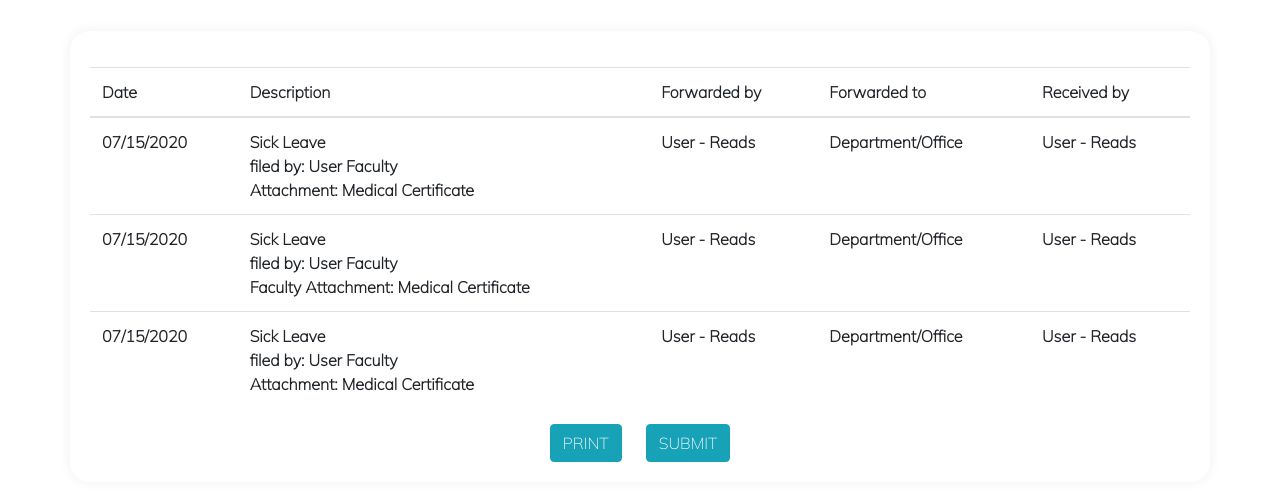
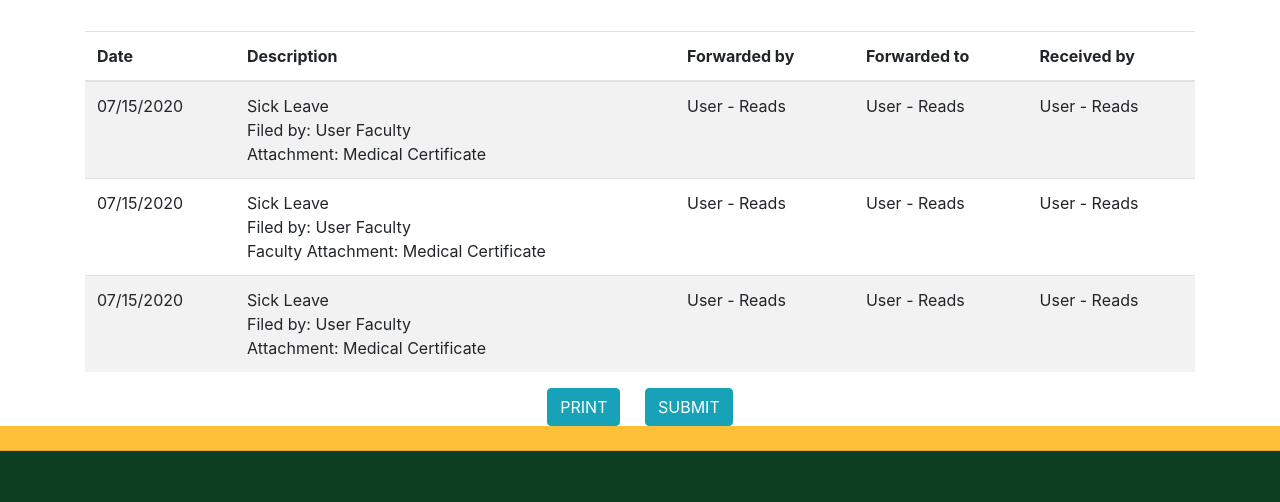
Before and after one commit to renzoromares/USJR-MIS, a Django app: template MIS_SYSTEM/templates/Memo Routing - Outoging.html in a window 1280 px wide. Shown: the part 295-797 px from the top of the page. Run offline with Django 3.2, Linux system fonts and the light colour scheme; the template is opened without the code that fills it, so the values that code supplies are empty; some libraries are stand-ins or nearby versions.

Commit message:
Updated code, ge tang2 ang styles sa sod.

```diff
--- a/MIS_SYSTEM/templates/Memo Routing - Outoging.html
+++ b/MIS_SYSTEM/templates/Memo Routing - Outoging.html
@@ -1,11 +1,10 @@
-{%load static%}
 <!DOCTYPE html>
 <html>
 <head>
 <title>Memo Routing (Outgoing)</title>
 
-<link rel="stylesheet" href="{%static 'css/Design.css' %}">
-<link rel="stylesheet" href="{%static 'css/Memo Routing - Outoging.css' %}">
+<link rel="stylesheet" href="CSS files/Memo Routing - Outgoing.css">
+<link rel="stylesheet" href="CSS files/Design.css">
 <link rel="stylesheet" href="https://stackpath.bootstrapcdn.com/bootstrap/4.5.0/css/bootstrap.min.css">
 <link rel = "stylesheet" href="https://stackpath.bootstrapcdn.com/font-awesome/4.7.0/css/font-awesome.min.css">
 <link href="https://fonts.googleapis.com/css2?family=EB+Garamond&display=swap" rel="stylesheet">
@@ -28,7 +27,7 @@
 <!----------------------------------------------------------------NAVBAR----------------------------------------------------------------------->
 <section id="nav-bar">
     <nav class="navbar navbar-expand-lg navbar-light">
-        <a class="navbar-brand" href="Dashboard.html"><img src="{% static 'images/logo.png' %}"></a>
+        <a class="navbar-brand" href="Dashboard.html"><img src="img/logo.png"></a>
         <button class="navbar-toggler" type="button" data-toggle="collapse" data-target="#navbarNavDropdown" aria-controls="navbarNavDropdown" aria-expanded="false" aria-label="Toggle navigation">
           <span class="navbar-toggler-icon"></span>
         </button>
@@ -84,17 +83,11 @@
 </section>
 
 <!----------------------------------------------------------------GRID------------------------------------------------------------------------------------------>
-
 <div class="container-fluid p-0"></div>
-
 <div class = "col1"></div>
-</div>
-</div>
 <!---------------------------------------------------------------HEADER-------------------------------------------------------------------------------------------->
-
 <div id="cover">
   <div class="jumbotron jumbotron-fluid">
-
     <div class="container">
         <p></p>
       <h1>MEMO ROUTING - OUTGOING</h1>
@@ -105,7 +98,7 @@
 <div class = "container fortable">
   <form>
     <form>
-      <table class="table mb-3 mt-3"style="width: 100%">
+      <table class="table mb-3 mt-3 table-striped"style="width: 100%">
         <thead>
           <tr>
             <th scope="col">Date</th>
@@ -118,28 +111,27 @@
         <tbody>
           <tr>
             <td>07/15/2020</th>
-            <td>Sick Leave <br>filed by: User Faculty <br>Attachment: Medical Certificate</td>
+            <td>Sick Leave <br>Filed by: User Faculty <br>Attachment: Medical Certificate</td>
             <td>User - Reads</td>
-            <td>Department/Office</td>
+            <td>User - Reads</td>
             <td>User - Reads</td>
           </tr>
+
           <tr>
             <td>07/15/2020</th>
-            <td>Sick Leave <br>filed by: User Faculty<br>Faculty Attachment: Medical Certificate</td>
+            <td>Sick Leave <br>Filed by: User Faculty<br>Faculty Attachment: Medical Certificate</td>
             <td>User - Reads</td>
-            <td>Department/Office</td>
+            <td>User - Reads</td>
             <td>User - Reads</td>
 
           </tr>
           <tr>
             <td>07/15/2020</th>
-            <td>Sick Leave <br>filed by: User Faculty <br>Attachment: Medical Certificate</td>
+            <td>Sick Leave <br>Filed by: User Faculty <br>Attachment: Medical Certificate</td>
             <td>User - Reads</td>
-            <td>Department/Office</td>
             <td>User - Reads</td>
-
+            <td>User - Reads</td>
           </tr>
-
 
         </tbody>
       </table>
@@ -152,132 +144,31 @@
   </form>
 </div>
 
-    <style>
-
-.fortable
-    {
-      background-color:white;
-    margin-top: 15px;
-    margin-bottom: 35px;
-    padding:20px;
-    box-shadow: 0px 0px 10px 3px rgb(248, 246, 246);
-    width: 1500px;
-    border-radius: 20px;
-
-    font-family: 'Mulish', sans-serif;
-    font-size: medium;
-    font-weight: 600;
-    }
-
-
-.contact-form
-{
-    background-color:white;
-    margin-top: 20px;
-    margin-bottom: 35px;
-    padding:20px;
-    box-shadow: 0px 0px 10px 3px rgb(248, 246, 246);
-    width: 1500px;
-    border-radius: 20px;
-
-    font-family: 'Mulish', sans-serif;
-    font-size: medium;
-    font-weight: 600;
-
-}
-    </style>
-
 <!-------------------------------------------------------------------------------FOOOTER---------------------------------------------------------------------->
-    <div class="card-header"></div>
-    <footer class="page-footer font-small pt-4">
-
-
-
-        <!-- Footer Text -->
+<div id="cardheader" class="card-header"></div>
+  <footer id="pagefooter" class="page-footer font-small pt-4">
     <div class="container-fluid text-center text-md-left">
-
-          <!-- Grid row -->
       <div class="row">
-
-            <!-- Grid column -->
         <div class="col-md-6 mt-md-0 mt-3">
-
-              <!-- Content -->
           <br>
-             <center><img src="{% static 'images/logomain.png' %}"></center>
+          <center><img src="img/logomain.png"></center>
           <p></p>
           <h5 class="text-uppercase font-weight-bold"><center>USJR MIS</center></h5>
-            <center>MIS-Based Document Resources<br> Management System</p>
-
-            </center><p>
+          <center>MIS-Based Document Resources<br> Management System</p></center><p>
         </div>
-            <!-- Grid column -->
-
         <hr class="clearfix w-100 d-md-none pb-3">
-
-            <!-- Grid column -->
           <div class="col-md-6 mb-md-0 mb-3">
-
-              <!-- Content -->
             <p></p>
             <br>
-              <i class="fa fa-home" aria-hidden="true"></i>
+            <i id="home" class="fa fa-home" aria-hidden="true"></i>
             Magallanes Street, 6000, Cebu City, Philippines <p></p>
-              <i class="fa fa-envelope-open" aria-hidden="true"></i>
+            <i id="envelope" class="fa fa-envelope-open" aria-hidden="true"></i>
             &nbsp; external@usjr.edu.ph <p></p>
-              <i class="fa fa-phone" aria-hidden="true"></i>
+            <i id="phone" class="fa fa-phone" aria-hidden="true"></i>
             &nbsp;(63-32) 253-7900
-              <hr>
-
           </div>
-            <!-- Grid column -->
-
       </div>
-          <!-- Grid row -->
-
     </div>
-        <!-- Footer Text -->
-
-
-
   </footer>
-      <!-- Footer -->
-
-
-      <style>
-          .card-header
-          {
-              background-color:#FEC039;
-              height: 10px;
-
-          }
-          .page-footer
-          {
-              background-color:#0D3E21;
-              color:rgb(240, 231, 231);
-              height: 300xp;
-              text-align: center;
-              font-size: 20px;
-          }
-          .fa-home
-          {
-              font-size: 50px;
-          }
-          .fa-envelope-open
-          {
-            font-size: 40px;
-          }
-          .fa-phone
-          {
-            font-size: 40px;
-          }
-         hr
-         {
-             width: 10px;
-             height: 5px;
-         }
-      </style>
-
-
 </body>
 </html>
```
Lines whose indentation alone changed are shown as unchanged.
